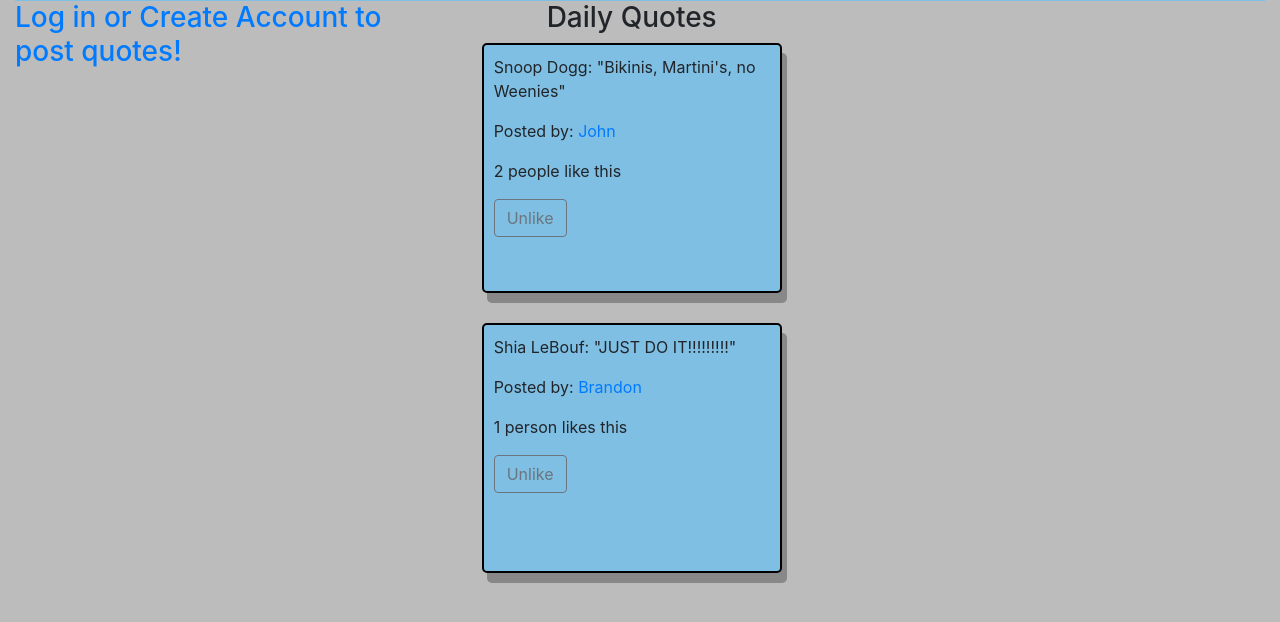
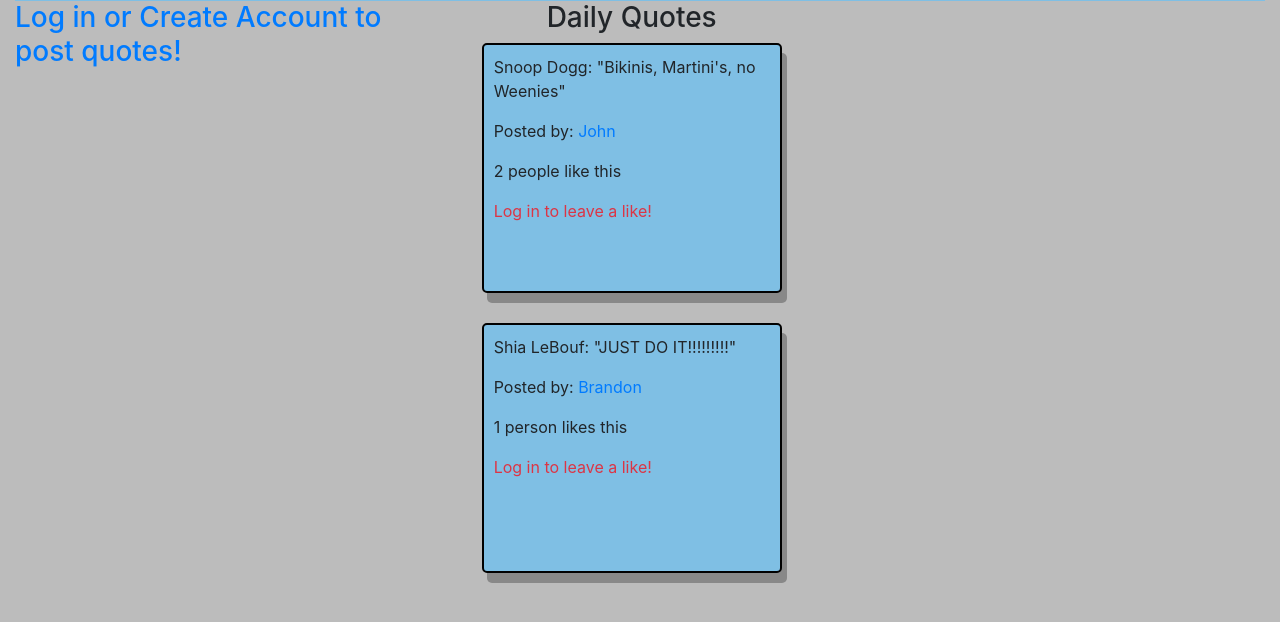
Before and after one commit to brandonvicc/quotes, a Django app: page /quotes in a window 1280 px wide. Shown: the part 155-777 px from the top of the page. Run offline with Django 3.2, Linux system fonts and the light colour scheme; data comes from the database, SQL or seed files in the repository; both versions use the stored data as it was after the commit; some libraries are stand-ins or nearby versions.

Commit message:
Must log in to like
must create/login to leave a like or unlike

```diff
--- a/full_stack_test/appOne/templates/quotes.html
+++ b/full_stack_test/appOne/templates/quotes.html
@@ -90,9 +90,13 @@
                         {% else %}
                         <p> {{quote.user_likes.count}} person likes this</p>
                         {% endif %}
+
+                        {% if 'user_id' not in request.session %}
+                        <p class="text-danger fw-bolder">Log in to leave a like!</p>
+                        {% else %}
                         {% if quote not in user.likes.all %}
                         <form action="like/{{quote.id}}" method="POST">
-                            <input type="submit" value="Like">
+                            <input type="submit" class="btn btn-outline-success" value="Like">
                             {% csrf_token %}
                         </form>
 
@@ -109,6 +113,8 @@
                             <input class="deletebtn btn btn-outline-danger" type="submit" value="Delete">
                         </form>
                         {% endif %}
+
+                        {% endif %}
                     </div>
                 </li>
                 {% endfor %}
```
Also changed, not shown: full_stack_test/db.sqlite3.
